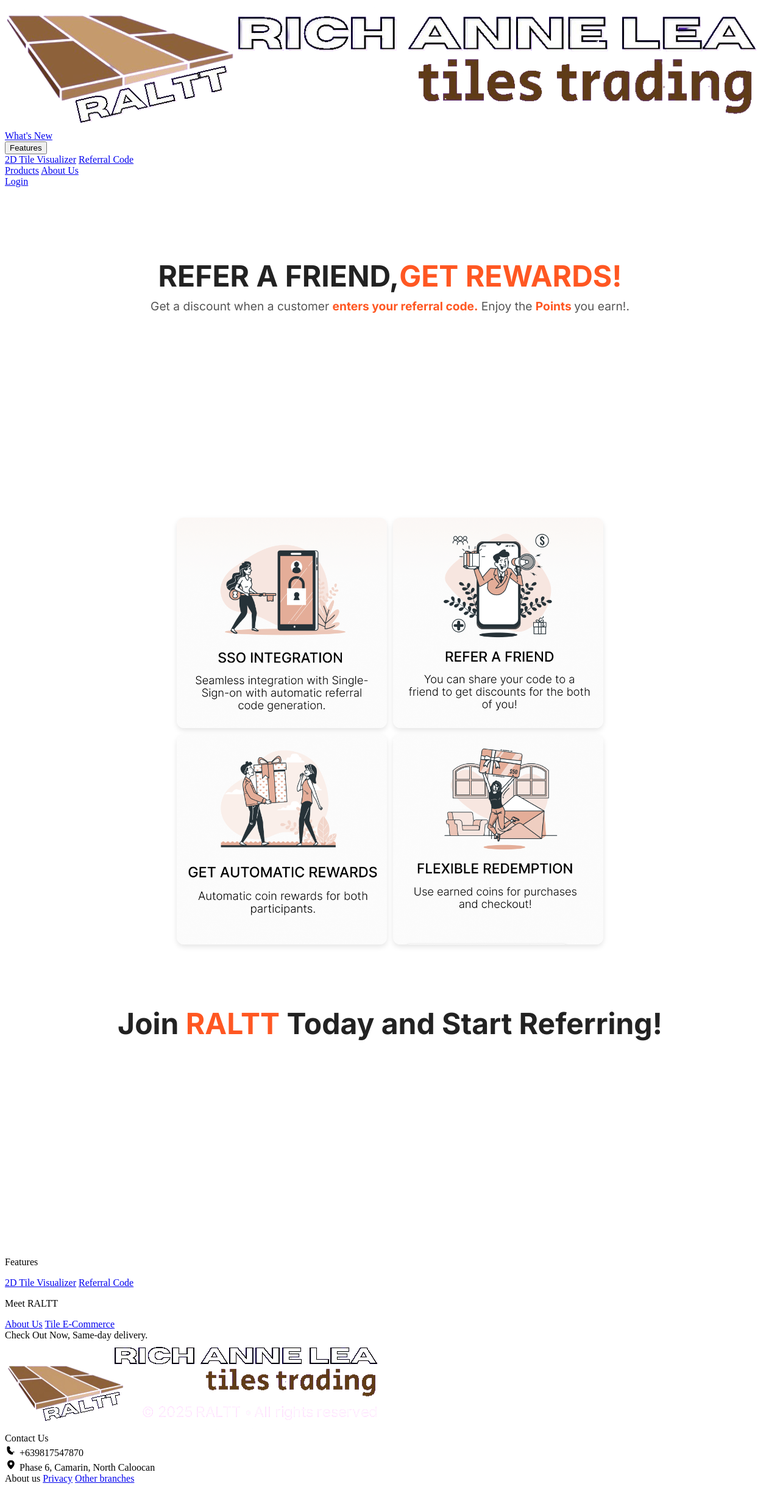
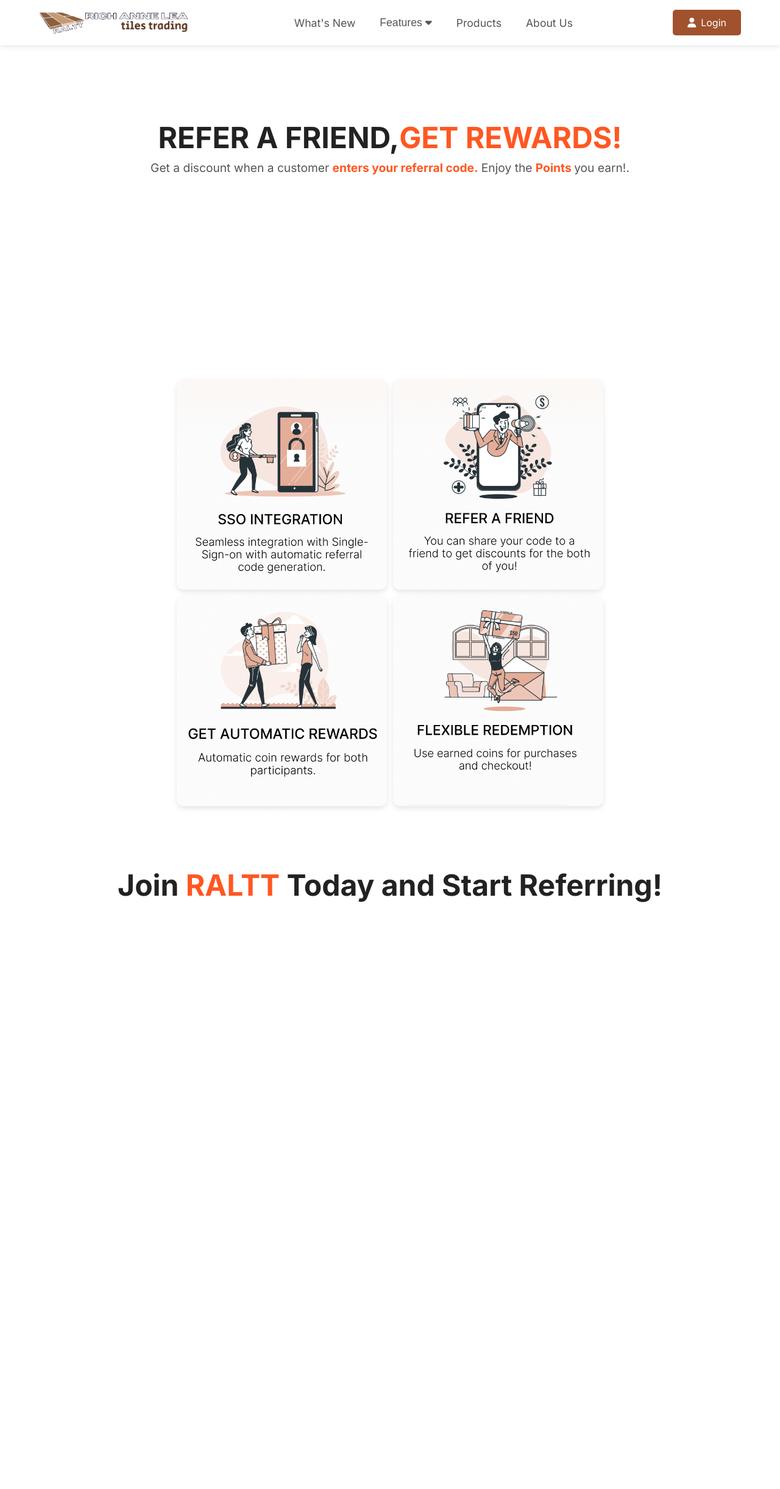
Before and after one commit to almanongeeyan/raltt, a PHP site: page /refferal.php in a window 1280 px wide. Shown: the whole page at 61% size. After the commit the page ends 1480 px from the top, so only its background shows below. Run offline with PHP 8.4, Linux system fonts and the light colour scheme; some libraries are stand-ins or nearby versions.

Commit message:
referral image directory changes

```diff
--- a/refferal.php
+++ b/refferal.php
@@ -1,3 +1,6 @@
+<?php
+include 'includes/header.php';
+?>
 <!DOCTYPE html>
 <html lang="en">
 
@@ -12,29 +15,6 @@
 </head>
 
 <body>
-
-    <header class="header">
-        <a href="index.php" class="logo">
-            <img src="images/header.png" alt="RALTT Logo">
-        </a>
-
-        <nav class="navbar">
-            <a href="#whats-new">What's New</a>
-            <div class="dropdown">
-                <button class="dropbtn">Features <i class="fas fa-caret-down"></i></button>
-                <div class="dropdown-content">
-                    <a href="2d_visualizer_homepage.php"><i class="fas fa-cube"></i> 2D Tile Visualizer</a>
-                    <a href="refferal.php"><i class="fas fa-users"></i> Referral Code</a>
-                </div>
-            </div>
-            <a href="product_view_homepage.php">Products</a>
-            <a href="about_us.php">About Us</a>
-        </nav>
-
-        <a href="login.php" class="login-btn"> <i class="fas fa-user"></i> Login</a>
-        <div class="fas fa-bars" id="menu"></div>
-    </header>
-
     <div class="content-placeholder">
         <h1 class="main-heading">
             REFER A FRIEND,<span class="highlight">GET REWARDS!</span>
@@ -44,16 +24,16 @@
 
     <div class="cards-container">
   <div class="card">
-    <img src="step1.png" alt="Card 1 Image">
+    <img src="images/step1.png" alt="Card 1 Image">
   </div>
   <div class="card">
-    <img src="step2.png" alt="Card 2 Image">
+    <img src="images/step2.png" alt="Card 2 Image">
   </div>
   <div class="card">
-    <img src="step3.png" alt="Card 3 Image">
+    <img src="images/step3.png" alt="Card 3 Image">
   </div>
   <div class="card">
-    <img src="step4.png" alt="Card 4 Image">
+    <img src="images/step4.png" alt="Card 4 Image">
   </div>
 </div>
 
@@ -62,69 +42,6 @@
     Join <span class="highlight">RALTT</span> Today and Start Referring!
   </h2>
 </div>
-
-
-    <div class="content-placeholder"></div>
-
-    <footer class="footer">
-        <div class="footer-line"></div>
-        <div class="footer-content">
-            <div class="footer-left">
-                <div class="footer-square">
-                    <div class="footer-square-content">
-                        <div class="footer-square-column">
-                            <p>Features</p>
-                            <a href="2d_tile_visualizer.php">2D Tile Visualizer</a>
-                            <a href="referral_code.php">Referral Code</a>
-                        </div>
-                        <div class="footer-square-column">
-                            <p>Meet RALTT</p>
-                            <a href="about_us.php">About Us</a>
-                            <a href="tile_e_commerce.php">Tile E-Commerce</a>
-                        </div>
-                    </div>
-                </div>
-            </div>
-            <div class="footer-right">
-                <span class="footer-checkout">Check Out Now,</span>
-                <span class="footer-delivery">Same-day delivery.</span>
-            </div>
-        </div>
-        <div class="footer-bottom-line"></div>
-        <div class="footer-lower">
-            <div class="footer-logo">
-                <img src="images/logocopyright.png" alt="Rich Anne Lea Tiles Trading Logo">
-            </div>
-            <div class="footer-contact">
-                <span>Contact Us</span>
-                <div>
-                    <span class="icon">
-                        <svg width="20" height="20" viewBox="0 0 20 20" fill="none">
-                            <path
-                                d="M16.7 13.6l-2.2-1c-.5-.2-1.1-.1-1.4.3l-.7.9c-2.1-1-3.8-2.7-4.8-4.8l.9-.7c.4-.4.5-.9.3-1.4l-1-2.2c-.3-.6-1-.9-1.6-.8l-1.7.3c-.6.1-1 .6-1 1.2C2.5 13.1 6.9 17.5 12.1 17.5c.6 0 1.1-.4 1.2-1l.3-1.7c.1-.6-.2-1.3-.9-1.6z"
-                                fill="currentColor" />
-                        </svg>
-                    </span>
-                    <span>+639817547870</span>
-                </div>
-                <div>
-                    <span class="icon">
-                        <svg width="20" height="20" viewBox="0 0 20 20" fill="none">
-                            <path
-                                d="M10 2.5a6 6 0 0 0-6 6c0 4.2 5.2 8.6 5.4 8.8.3.2.7.2 1 0 .2-.2 5.4-4.6 5.4-8.8a6 6 0 0 0-6-6zm0 8.2a2.2 2.2 0 1 1 0-4.4 2.2 2.2 0 0 1 0 4.4z"
-                                fill="currentColor" />
-                        </svg>
-                    </span>
-                    <span>Phase 6, Camarin, North Caloocan</span>
-                </div>
-            </div>
-            <div class="footer-about">
-                <span>About us</span>
-                <a href="#">Privacy</a>
-                <a href="#">Other branches</a>
-            </div>
-        </div>
-    </footer>
 
     <script>
         const menu = document.querySelector('#menu');
```
